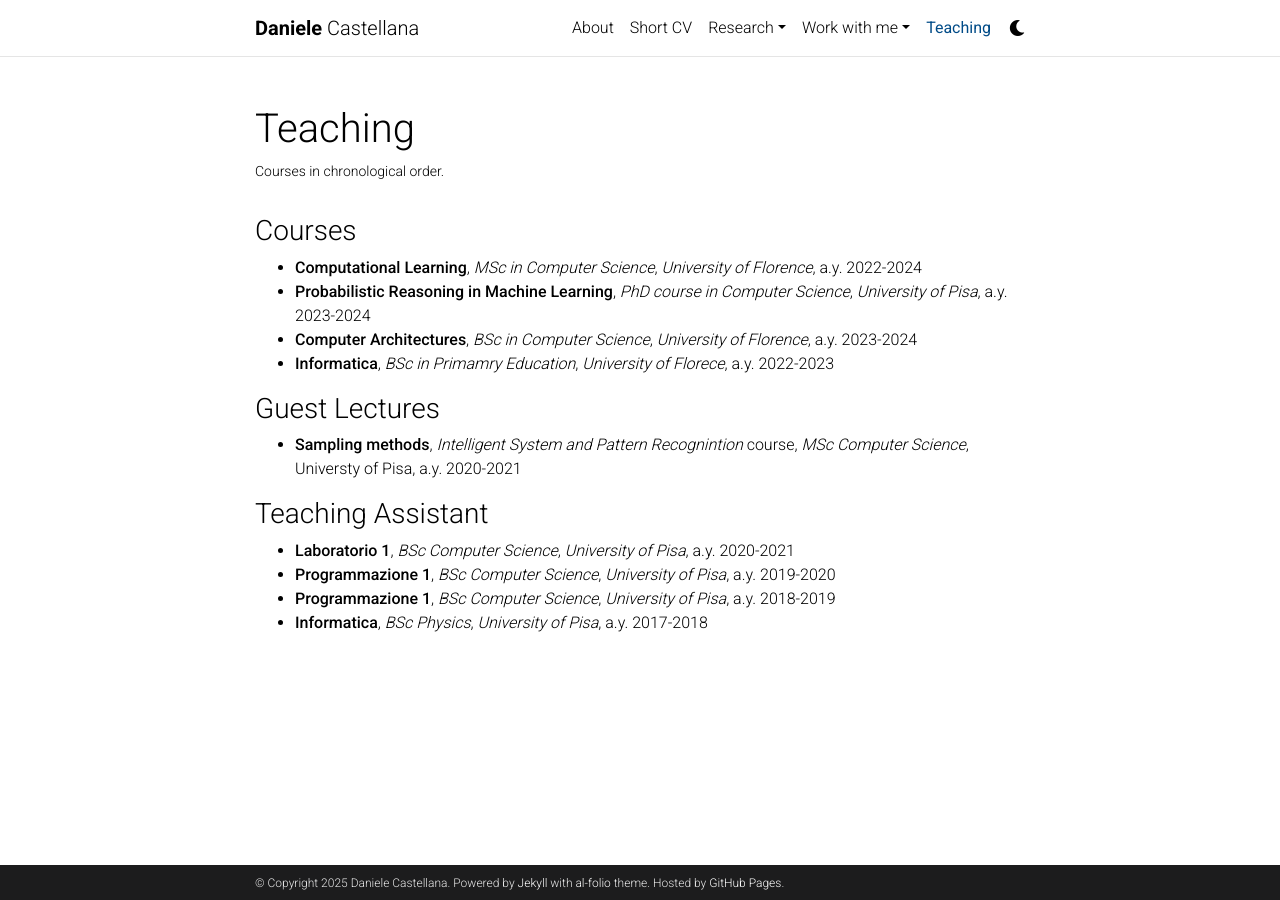
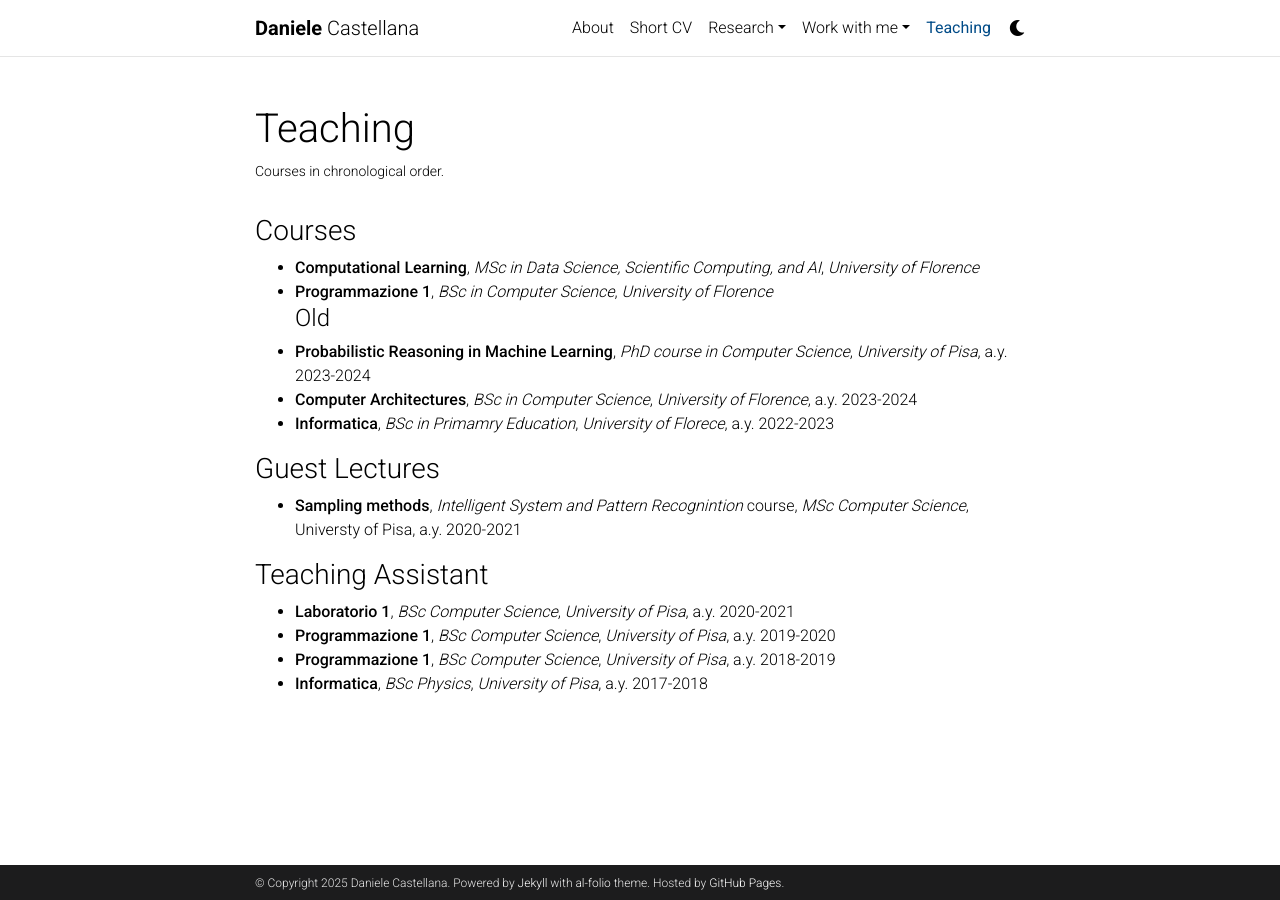
Before and after one commit to danielecastellana22/danielecastellana22.github.io, a Jekyll site: the page built from _pages/teaching.md, in a window 1280 px wide. Built offline with Jekyll 4.4.1, drawn with Linux system fonts in a browser that asks for light colours; comment, search, counter and statistics services are not loaded; a style sheet for code colours, icons or effects is not loaded.

Commit message:
Update teaching page with new courses and revised descriptions

```diff
--- a/_pages/teaching.md
+++ b/_pages/teaching.md
@@ -7,7 +7,9 @@ nav: true
 nav_order: 5
 ---
 ### Courses
-- **Computational Learning**, *MSc in Computer Science*, *University of Florence*, a.y. 2022-2024
+- **Computational Learning**, *MSc in Data Science, Scientific Computing, and AI*, *University of Florence*
+- **Programmazione 1**, *BSc in Computer Science*, *University of Florence*
+#### Old
 - **Probabilistic Reasoning in Machine Learning**, *PhD course in Computer Science*, *University of Pisa*, a.y. 2023-2024
 - **Computer Architectures**, *BSc in Computer Science*, *University of Florence*, a.y. 2023-2024
 - **Informatica**, *BSc in Primamry Education*, *University of Florece*, a.y. 2022-2023
```
